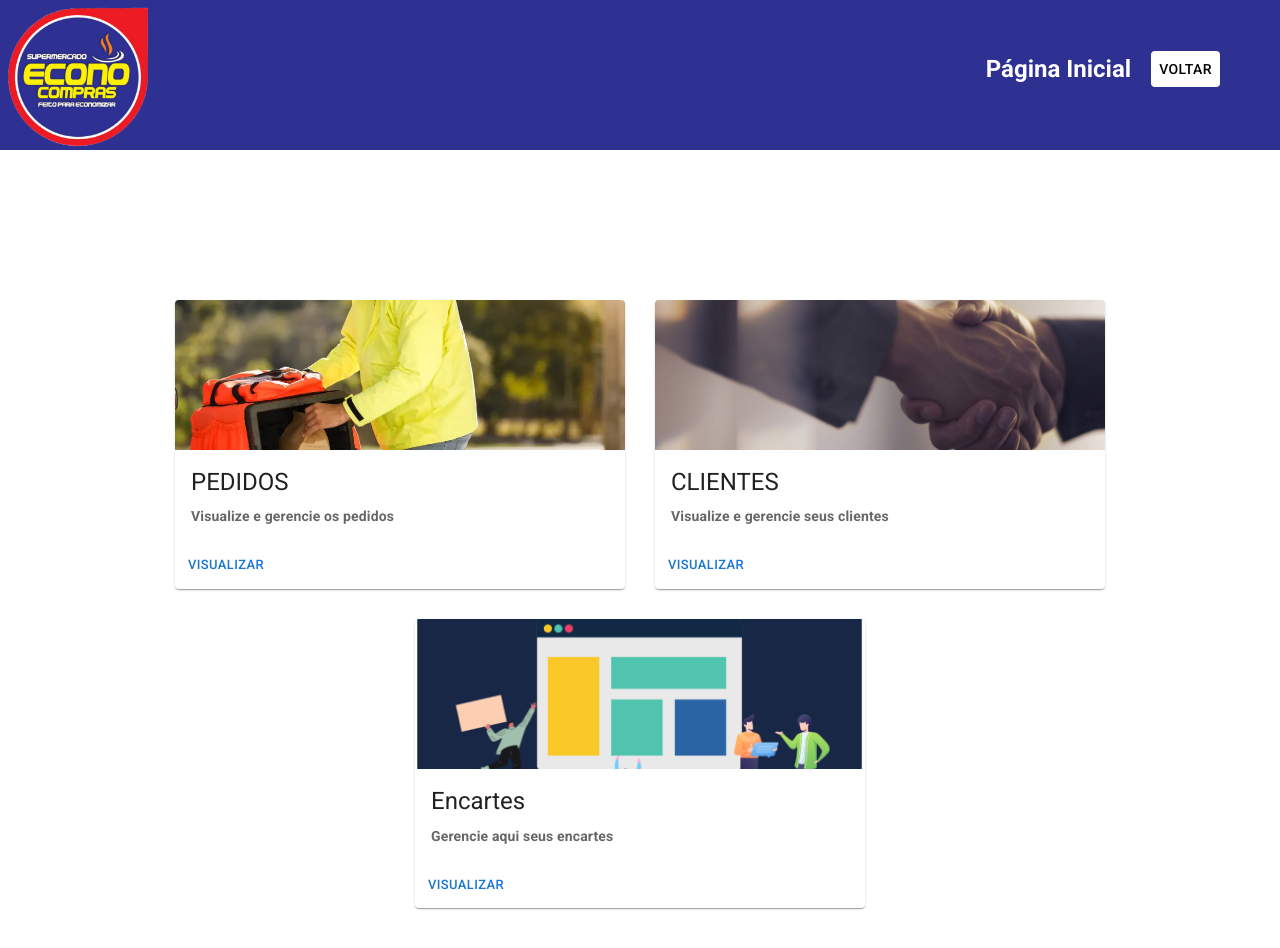
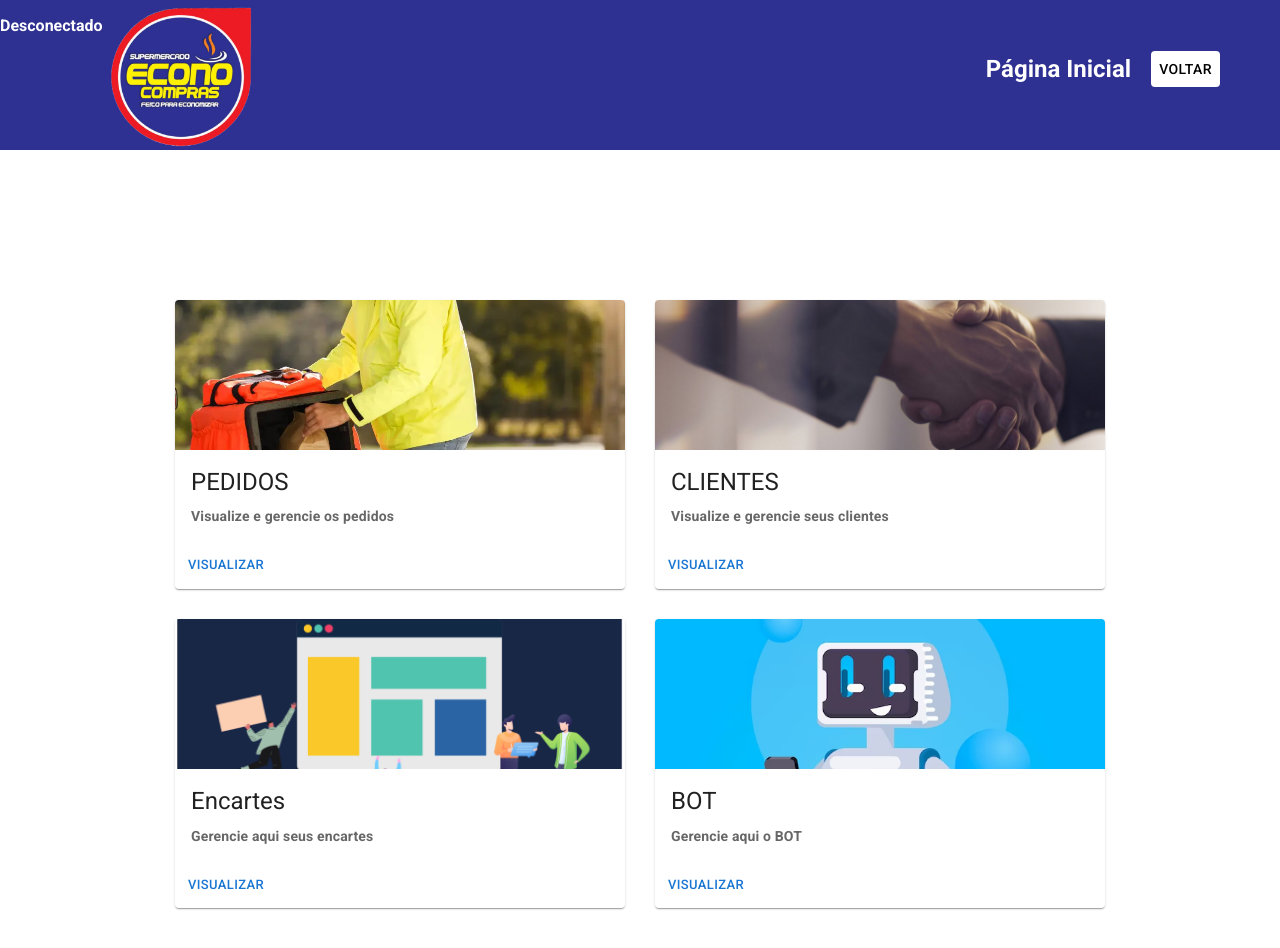
Before and after one commit to LuiFeAn/whatsapp-bot-market-front, a React (Vite) app: page / in a window 1280 px wide. Shown: the top 948 px of the page. Built offline with nearby package versions, Linux system fonts and the light colour scheme; no server answers.

Commit message:
feat: Criando página e rota de configuração do BOT

```diff
--- a/src/components/App/index.jsx
+++ b/src/components/App/index.jsx
@@ -10,29 +10,25 @@ import MainRoutes from '../../routes';
 
 import { ThemeProvider } from 'styled-components';
 
-import { io } from 'socket.io-client';
-
 import { toast } from 'react-toastify';
 
 import { useState, useEffect } from 'react';
+
+import { socket } from '../../services/socketIO';
 
 export default function App(){
 
     const [ headerTitle, setHeaderTitle ] = useState('');
 
+    const [ botStatus, setBotStatus ] = useState(false);
+
     useEffect(() => {
 
-        const socket = io('ws://localhost:3005/api');
+        socket.on('new-demand', () => toast.success(`Você recebeu um novo pedido`,{
+            autoClose:15000
+        }));
 
-        socket.on('new-demand',function(){
-
-            console.log('uaiii');
-
-            toast.success(`Você recebeu um novo pedido`,{
-                autoClose:15000
-            });
-
-        });
+        socket.on('bot-already', () => setBotStatus(true) );
 
     },[]);
 
@@ -43,7 +39,7 @@ export default function App(){
 
                 <GlobalStyles/>
 
-                <Header title={headerTitle}/>
+                <Header botStatus={botStatus} title={headerTitle}/>
 
                 <S.Container>
 
--- a/src/components/Header/index.jsx
+++ b/src/components/Header/index.jsx
@@ -3,12 +3,14 @@ import logo from '../../assets/images/logo.png';
 import { useNavigate } from 'react-router-dom';
 import { Button } from '@mui/material';
 
-export default function Header({title}) {
+export default function Header({title, botStatus}) {
 
     const Nav = useNavigate();
 
     return (
         <S.HeaderContainer>
+
+            { botStatus ? <p>Conectado</p> : <p>Desconectado</p> }
 
             <div className='logo-title'>
 
--- /dev/null
+++ b/src/pages/Bot/index.jsx
@@ -0,0 +1,30 @@
+import { useEffect, useState } from 'react';
+import * as S from './style';
+import QRCode from "react-qr-code";
+import { socket } from '../../services/socketIO';
+
+export default function Bot(){
+
+    const [ qrCode, setQrCode ] = useState('');
+
+    useEffect( () => {
+
+        socket.on('bot-qrcode', qr => setQrCode(qr) );
+
+    },[]);
+
+    return (
+        <S.Container>
+
+            { qrCode && (
+                <QRCode
+                size={256}
+                style={{ height: "auto", maxWidth: "100%", width: "100%" }}
+                value={qrCode}
+                viewBox={`0 0 256 256`}/>
+            )}
+
+        </S.Container>
+    )
+
+}
--- /dev/null
+++ b/src/pages/Bot/style.js
@@ -0,0 +1,9 @@
+import styled from 'styled-components';
+
+export const Container = styled.div`
+
+    display: flex;
+    align-items: center;
+    justify-content: center;
+
+`;
--- a/src/pages/Demand/index.jsx
+++ b/src/pages/Demand/index.jsx
@@ -95,15 +95,15 @@ export default function Demand({headerTitle}){
 
     useEffect(() => {
 
-        const socket = io('ws://localhost:3005/api');
+        // const socket = io('ws://localhost:3005/api');
 
-        socket.on('new-demand',async function(){
+        // socket.on('new-demand',async function(){
 
-            await getDemands();
+        //     await getDemands();
 
-        });
+        // });
 
-        return () => socket.close();
+        // return () => socket.close();
 
     },[]);
 
--- a/src/pages/Home/index.jsx
+++ b/src/pages/Home/index.jsx
@@ -9,7 +9,7 @@ import Typography from '@mui/material/Typography';
 import delivery from '../../assets/images/delivery.jpg';
 import clients from '../../assets/images/clients.jpg';
 import booklet from '../../assets/images/encarte.png';
-
+import chatbot from '../../assets/images/chatbot.jpg';
 import { useNavigate } from 'react-router-dom';
 import { useEffect } from 'react';
 
@@ -112,6 +112,34 @@ export default function Home({headerTitle}) {
 
         </Card>
 
+        <Card sx={{ maxWidth: 1500, maxHeight:1500 }}>
+
+            <CardMedia sx={{ height: 150, width:450 }} image={chatbot}/>
+
+            <CardContent>
+
+                <Typography gutterBottom variant="h5" component="div">
+
+                  BOT
+
+                </Typography>
+
+                <Typography variant="body2" color="text.secondary">
+
+                   <strong>Gerencie aqui o BOT</strong>
+
+                </Typography>
+
+            </CardContent>
+
+            <CardActions>
+
+                <Button onClick={ () => Nav('bot') } size="small">VISUALIZAR</Button>
+
+            </CardActions>
+
+        </Card>
+
     </S.Container>
 
 
--- a/src/routes.jsx
+++ b/src/routes.jsx
@@ -9,6 +9,8 @@ import ShowDemand from './pages/ShowDemand';
 import Clients from './pages/Clients';
 
 import BookletPage from './pages/Booklets';
+
+import Bot from './pages/Bot';
 
 export default function MainRoutes({headerTitle}){
 
@@ -25,6 +27,8 @@ export default function MainRoutes({headerTitle}){
 
             <Route path='/clientes' element={<Clients headerTitle={headerTitle}/>}/>
 
+            <Route path='/bot' element={<Bot headerTitle={headerTitle}/>}/>
+
         </Routes>
     )
 
```
Also changed, not shown: src/assets/images/chatbot.jpg (added).
